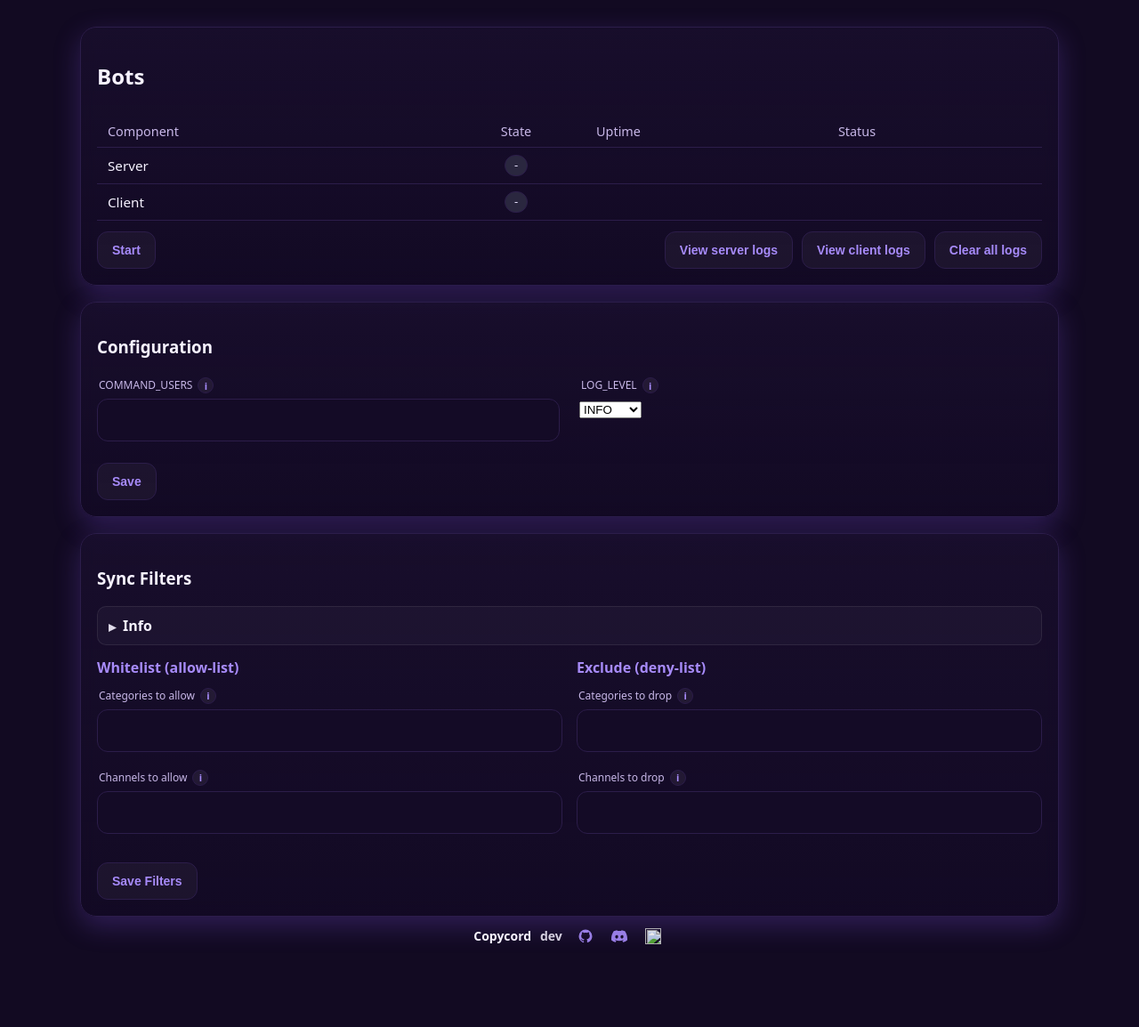
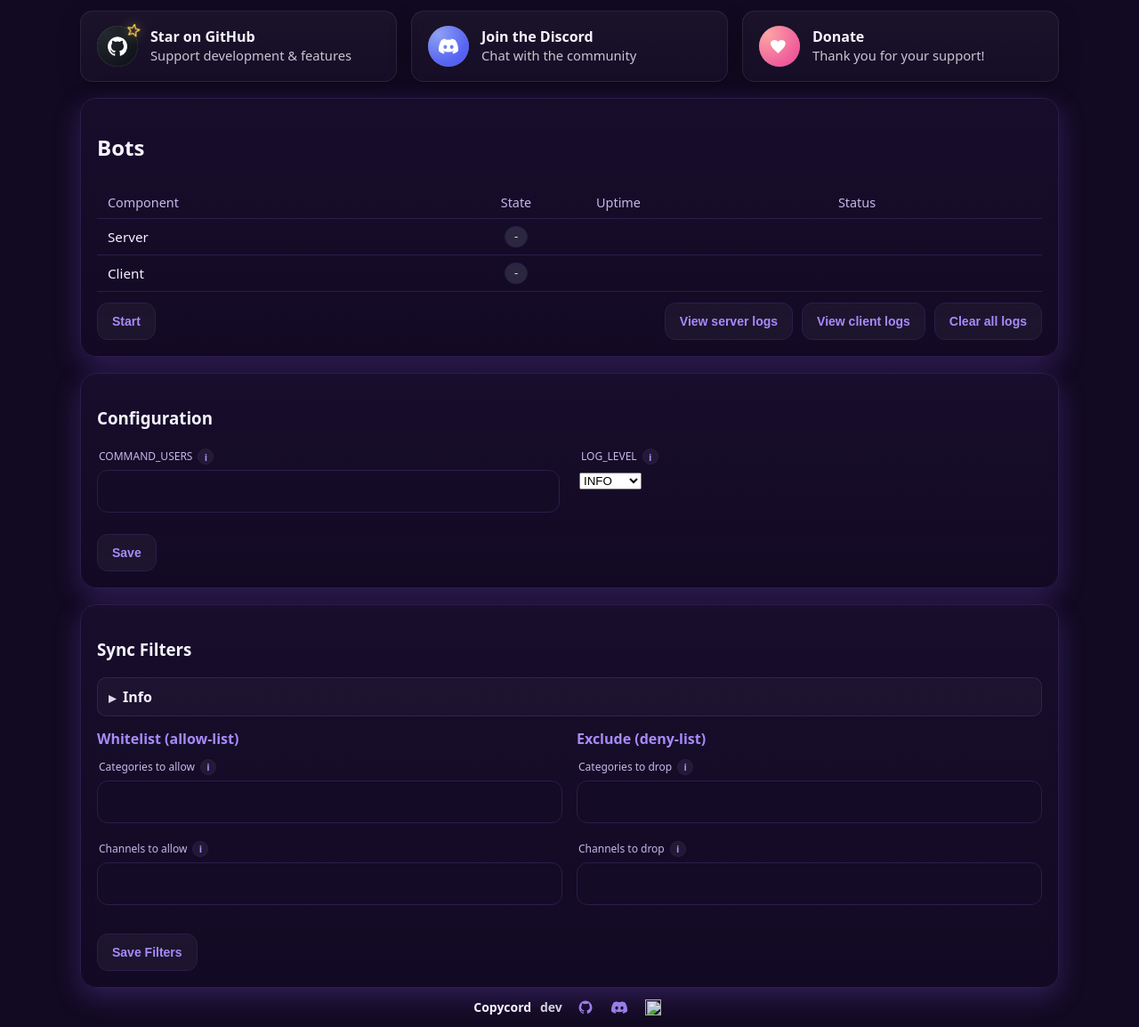
Before and after one commit to fruvs/Copycord, a FastAPI app: template code/admin/templates/index.html in a window 1280 px wide. Shown: the part 60-1214 px from the top of the page at 89% size. Before the commit the page ends 1121 px from the top, so only its background shows below. Run offline with FastAPI, Linux system fonts and the light colour scheme; the template is opened without the code that fills it, so the values that code supplies are empty; parts of the project's set-up code (start-up, migrations or seed data) failed here and were passed over.

Commit message:
Add promo section

```diff
--- a/code/admin/frontend/src/main.css
+++ b/code/admin/frontend/src/main.css
@@ -3878,3 +3878,269 @@ body {
   line-height: 1.2;
   cursor: pointer;
 }
+
+.promo-cards {
+  display: grid;
+  grid-template-columns: repeat(auto-fit, minmax(260px, 1fr));
+  gap: 16px;
+  margin-bottom: 16px;
+}
+
+.promo-card {
+  display: flex;
+  align-items: center;
+  gap: 14px;
+  padding: 16px 18px;
+  border-radius: 14px;
+  text-decoration: none;
+  color: inherit;
+  background: linear-gradient(
+    180deg,
+    rgba(255, 255, 255, 0.04),
+    rgba(255, 255, 255, 0.02)
+  );
+  border: 1px solid rgba(255, 255, 255, 0.08);
+  box-shadow: 0 8px 24px rgba(0, 0, 0, 0.25);
+  transform: translateY(0);
+  transition: transform 0.18s ease, box-shadow 0.18s ease,
+    border-color 0.18s ease;
+  cursor: pointer;
+  position: relative;
+  overflow: hidden;
+}
+
+.promo-card::after {
+  content: '';
+  position: absolute;
+  inset: -20% -30%;
+  pointer-events: none;
+
+  background: radial-gradient(
+    160px 280px at 50% 50%,
+    rgba(255, 255, 255, 0.08) 0%,
+    rgba(255, 255, 255, 0.02) 36%,
+    rgba(255, 255, 255, 0) 72%
+  );
+  mix-blend-mode: screen;
+  filter: blur(1px);
+
+  transform: translateX(-60%);
+  transition: transform 0.45s linear 0s;
+  will-change: transform;
+}
+
+.promo-card:hover::after,
+.promo-card:focus-visible::after {
+  transform: translateX(70%);
+}
+
+.promo-card:hover,
+.promo-card:focus,
+.promo-card:focus-visible {
+  transform: translateY(-2px);
+  border-color: rgba(214, 188, 250, 0.35);
+  box-shadow: 0 12px 28px rgba(0, 0, 0, 0.32);
+  outline: none;
+}
+
+.promo-icon {
+  width: 46px;
+  height: 46px;
+  border-radius: 9999px;
+  display: grid;
+  place-items: center;
+  color: white;
+  flex: 0 0 auto;
+  box-shadow: inset 0 0 1px rgba(255, 255, 255, 0.35);
+  position: relative;
+}
+
+.promo-text {
+  display: grid;
+  gap: 2px;
+}
+.promo-title {
+  font-weight: 600;
+  line-height: 1.15;
+}
+.promo-sub {
+  font-size: 0.92rem;
+  opacity: 0.8;
+}
+
+.promo-star .promo-icon {
+  background: radial-gradient(105% 105% at 20% 20%, #24292f, #0d1117);
+}
+.promo-sponsor .promo-icon {
+  background: radial-gradient(105% 105% at 20% 20%, #c4b5fd, #8b5cf6);
+}
+.promo-donate .promo-icon {
+  background: radial-gradient(105% 105% at 20% 20%, #fca5a5, #ec4899);
+}
+
+.promo-card[role='button']:focus,
+.promo-card[role='button']:focus-visible {
+  box-shadow: 0 0 0 3px rgba(139, 92, 246, 0.4), 0 12px 28px rgba(0, 0, 0, 0.32);
+}
+
+.promo-icon svg {
+  display: block;
+  overflow: visible;
+}
+
+.promo-card .promo-badge {
+  position: absolute;
+  top: -3px;
+  right: -3px;
+  pointer-events: none;
+  z-index: 1;
+}
+.promo-card .promo-badge svg {
+  color: #ffd54f;
+  filter: drop-shadow(0 0 6px rgba(255, 213, 79, 0.55));
+  transform-origin: 50% 50%;
+  display: block;
+  overflow: visible;
+}
+.promo-card .promo-badge svg path {
+  fill: none;
+  stroke: currentColor;
+  stroke-width: 2;
+  stroke-linejoin: round;
+}
+
+@keyframes cc-star-wobble {
+  0% {
+    transform: rotate(-12deg);
+  }
+  50% {
+    transform: rotate(12deg);
+  }
+  100% {
+    transform: rotate(-12deg);
+  }
+}
+@keyframes cc-spin-360 {
+  to {
+    transform: rotate(360deg);
+  }
+}
+.promo-card.promo-star .promo-badge svg {
+  animation: cc-star-wobble 2.6s ease-in-out infinite;
+}
+.promo-card.promo-star:hover .promo-badge svg {
+  animation: cc-spin-360 650ms linear 1 forwards;
+}
+
+@keyframes cc-heartbeat {
+  0% {
+    transform: scale(1);
+  }
+  14% {
+    transform: scale(1.15);
+  }
+  28% {
+    transform: scale(1);
+  }
+  42% {
+    transform: scale(1.15);
+  }
+  70% {
+    transform: scale(1);
+  }
+  100% {
+    transform: scale(1);
+  }
+}
+.promo-card.promo-donate:hover .promo-icon svg {
+  animation: cc-heartbeat 1.2s ease-in-out infinite;
+  transform-origin: 50% 50%;
+  will-change: transform;
+}
+
+.promo-card .promo-icon > svg {
+  filter: none !important;
+  color: inherit;
+  transition: none;
+}
+
+.promo-card .promo-icon {
+  transition: box-shadow 0.18s ease, transform 0.18s ease;
+}
+
+.promo-card.promo-star {
+  --icon-glow-rgb: 255, 213, 79;
+}
+.promo-card.promo-sponsor {
+  --icon-glow-rgb: 96, 165, 250;
+}
+.promo-card.promo-donate {
+  --icon-glow-rgb: 236, 72, 153;
+}
+
+.promo-card:hover .promo-icon,
+.promo-card:focus-visible .promo-icon {
+  box-shadow: inset 0 0 1px rgba(255, 255, 255, 0.35),
+    0 0 0 2px rgba(var(--icon-glow-rgb), 0.18),
+    0 0 10px rgba(var(--icon-glow-rgb), 0.5),
+    0 0 22px rgba(var(--icon-glow-rgb), 0.32),
+    0 0 36px rgba(var(--icon-glow-rgb), 0.2);
+  transform: translateY(-1px);
+}
+
+.promo-card .promo-badge svg {
+  color: #ffd54f;
+  filter: drop-shadow(0 0 6px rgba(255, 213, 79, 0.55));
+}
+
+.promo-card:focus:not(:focus-visible) {
+  border-color: rgba(255, 255, 255, 0.08);
+  box-shadow: 0 8px 24px rgba(0, 0, 0, 0.25);
+}
+
+.promo-card[role='button']:focus {
+  box-shadow: none;
+}
+.promo-card[role='button']:focus-visible {
+  box-shadow: 0 0 0 3px rgba(139, 92, 246, 0), 0 12px 28px rgba(0, 0, 0, 0.32);
+}
+
+.promo-card.promo-star:focus-visible {
+  border-color: rgba(245, 158, 11, 0.35);
+  box-shadow: 0 0 0 3px rgba(245, 158, 11, 0.35),
+    0 12px 28px rgba(0, 0, 0, 0.32);
+}
+
+.promo-card.promo-donate:focus-visible {
+  border-color: rgba(236, 72, 153, 0.4);
+  box-shadow: 0 0 0 3px rgba(236, 72, 153, 0.35),
+    0 12px 28px rgba(0, 0, 0, 0.32);
+}
+
+.promo-card.promo-discord {
+  --icon-glow-rgb: 88, 101, 242;
+}
+.promo-card.promo-discord .promo-icon {
+  background: radial-gradient(
+    130% 130% at 25% 20%,
+    #8ea1f2 0%,
+    #5865f2 55%,
+    #404eed 100%
+  );
+}
+
+.promo-card.promo-discord:hover .promo-icon,
+.promo-card.promo-discord:focus-visible .promo-icon {
+  background: radial-gradient(
+    140% 140% at 30% 15%,
+    #a9b7ff 0%,
+    #6d7ef7 50%,
+    #5865f2 100%
+  );
+}
+
+.promo-card.promo-discord:focus-visible {
+  border-color: rgba(88, 101, 242, 0.45);
+  box-shadow: 0 0 0 3px rgba(88, 101, 242, 0.35),
+    0 12px 28px rgba(0, 0, 0, 0.32);
+}
--- a/code/admin/templates/index.html
+++ b/code/admin/templates/index.html
@@ -36,6 +36,56 @@
   </aside>
 
   <div class="container">
+    <section class="promo-cards" aria-label="Quick actions">
+      <a class="promo-card promo-star" href="https://github.com/Copycord/Copycord" target="_blank" rel="noopener">
+        <span class="promo-icon" aria-hidden="true">
+          <svg class="icon-github" viewBox="0 0 24 24" width="22" height="22" fill="currentColor" aria-hidden="true">
+            <path
+              d="M12 .296a12 12 0 0 0-3.794 23.39c.6.111.82-.261.82-.58v-2.028c-3.338.726-4.042-1.61-4.042-1.61-.546-1.387-1.333-1.757-1.333-1.757-1.089-.745.083-.729.083-.729 1.205.085 1.84 1.237 1.84 1.237 1.07 1.835 2.807 1.305 3.492.998.108-.775.418-1.305.762-1.605-2.665-.303-5.466-1.334-5.466-5.931 0-1.31.469-2.381 1.236-3.221-.125-.303-.536-1.523.117-3.176 0 0 1.008-.322 3.3 1.23a11.5 11.5 0 0 1 6.002 0c2.291-1.552 3.297-1.23 3.297-1.23.655 1.653.244 2.873.12 3.176.77.84 1.235 1.911 1.235 3.221 0 4.609-2.804 5.625-5.476 5.921.43.372.814 1.102.814 2.222v3.293c0 .322.219.694.825.576A12 12 0 0 0 12 .296z" />
+          </svg>
+
+          <span class="promo-badge badge-star" aria-hidden="true">
+            <svg viewBox="0 0 24 24" width="16" height="16" fill="currentColor">
+              <path d="M12 17.27 18.18 21l-1.64-7.03L22 9.24l-7.19-.61L12 2 9.19 8.63 2 9.24l5.46 4.73L5.82 21z" />
+            </svg>
+          </span>
+        </span>
+
+        <span class="promo-text">
+          <span class="promo-title">Star on GitHub</span>
+          <span class="promo-sub">Support development & features</span>
+        </span>
+      </a>
+
+      <a class="promo-card promo-discord" href="https://discord.gg/ArFdqrJHBj" target="_blank" rel="noopener"
+        aria-label="Join the Discord">
+        <span class="promo-icon" aria-hidden="true">
+          <svg viewBox="0 0 24 24" width="22" height="22" fill="currentColor" aria-hidden="true">
+            <path
+              d="M20.317 4.369a19.791 19.791 0 0 0-4.885-1.515.074.074 0 0 0-.078.037 13.965 13.965 0 0 0-.607 1.248 19.607 19.607 0 0 0-5.89 0 12.64 12.64 0 0 0-.617-1.248.077.077 0 0 0-.078-.037c-1.71.3-3.36.82-4.885 1.515a.07.07 0 0 0-.032.027C.533 9.043-.32 13.579.099 18.057a.082.082 0 0 0 .031.057 19.9 19.9 0 0 0 5.993 3.04.078.078 0 0 0 .084-.027c.461-.63.873-1.295 1.226-1.994a.076.076 0 0 0-.041-.105 13.097 13.097 0 0 1-1.866-.9.077.077 0 0 1-.008-.127c.125-.094.25-.192.368-.291a.074.074 0 0 1 .078-.01c3.927 1.796 8.18 1.796 12.062 0a.074.074 0 0 1 .079.009c.12.099.243.197.368.291a.077.077 0 0 1-.006.127 12.298 12.298 0 0 1-1.867.9.076.076 0 0 0-.04.106c.36.699.773 1.364 1.225 1.994a.078.078 0 0 0 .084.028 19.876 19.876 0 0 0 5.994-3.04.078.078 0 0 0 .031-.057c.5-5.177-.838-9.674-3.548-13.661a.06.06 0 0 0-.032-.027zM8.02 15.33c-1.183 0-2.157-1.085-2.157-2.419 0-1.333.955-2.419 2.157-2.419 1.21 0 2.176 1.095 2.157 2.419 0 1.334-.955 2.419-2.157 2.419zm7.975 0c-1.183 0-2.157-1.085-2.157-2.419 0-1.333.955-2.419 2.157-2.419 1.21 0 2.176 1.095 2.157 2.419 0 1.334-.947 2.419-2.157 2.419z" />
+          </svg>
+        </span>
+        <span class="promo-text">
+          <span class="promo-title">Join the Discord</span>
+          <span class="promo-sub">Chat with the community</span>
+        </span>
+      </a>
+
+
+      <a class="promo-card promo-donate" href="https://ko-fi.com/xmacj" target="_blank" rel="noopener">
+        <span class="promo-icon" aria-hidden="true">
+          <svg viewBox="0 0 24 24" width="24" height="24" fill="currentColor">
+            <path
+              d="M12 21.35l-1.45-1.32C5.4 15.36 2 12.28 2 8.5 2 6.5 3.99 5 6.5 5c1.54 0 3.04.81 3.85 2.09C11.16 5.81 12.66 5 14.2 5 16.71 5 18.7 6.5 18.7 8.5c0 3.78-3.4 6.86-8.25 11.53L12 21.35z" />
+          </svg>
+        </span>
+        <span class="promo-text">
+          <span class="promo-title">Donate</span>
+          <span class="promo-sub">Thank you for your support!</span>
+        </span>
+      </a>
+    </section>
+
     <div class="card">
       <section class="widget">
         <header>
@@ -365,9 +415,9 @@
             </svg>
           </a>
 
-          <a class="footer-link" href="https://buymeacoffee.com/xmacj" target="_blank" rel="noopener"
+          <a class="footer-link" href="https://ko-fi.com/xmacj" target="_blank" rel="noopener"
             aria-label="Buy me a coffee">
-            <img src="https://cdn.buymeacoffee.com/buttons/bmc-new-btn-logo.svg" alt="" width="18" height="18"
+            <img src="https://storage.ko-fi.com/cdn/brandasset/v2/kofi_symbol.png" alt="" width="18" height="18"
               loading="lazy" />
           </a>
         </div>
```
